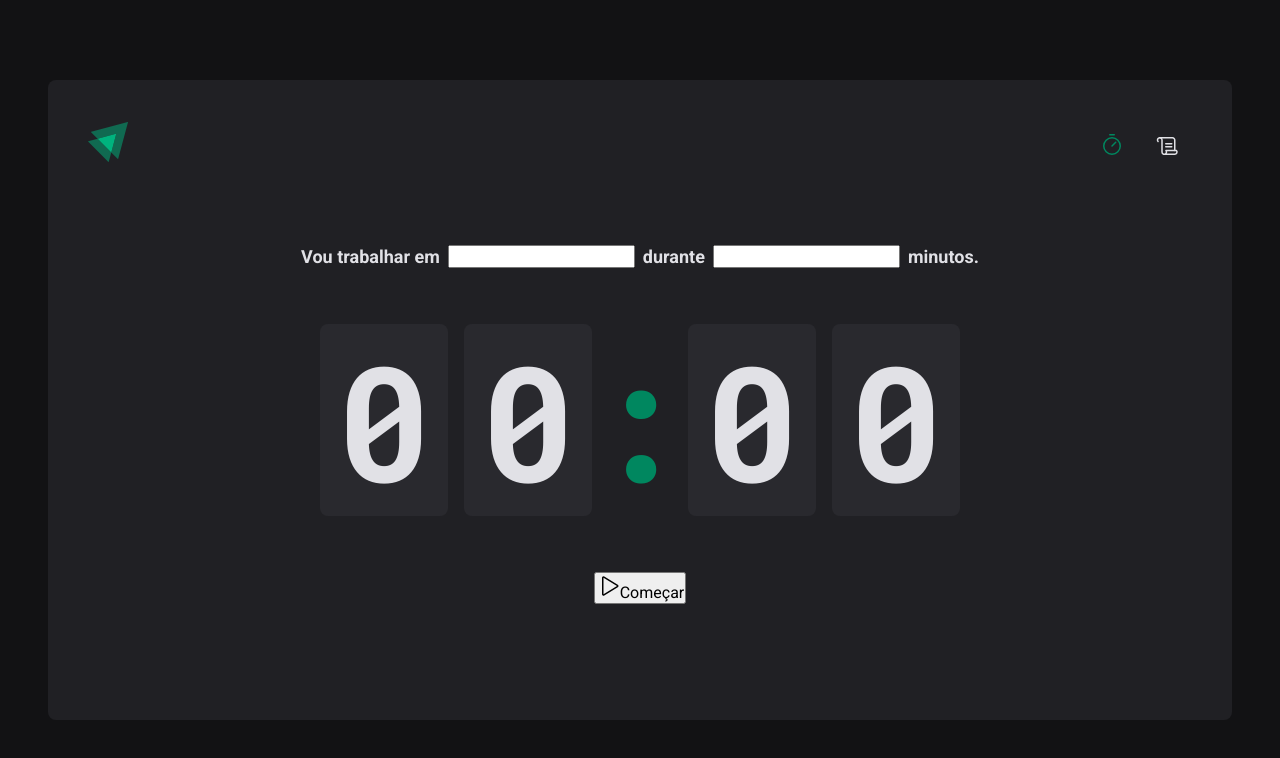
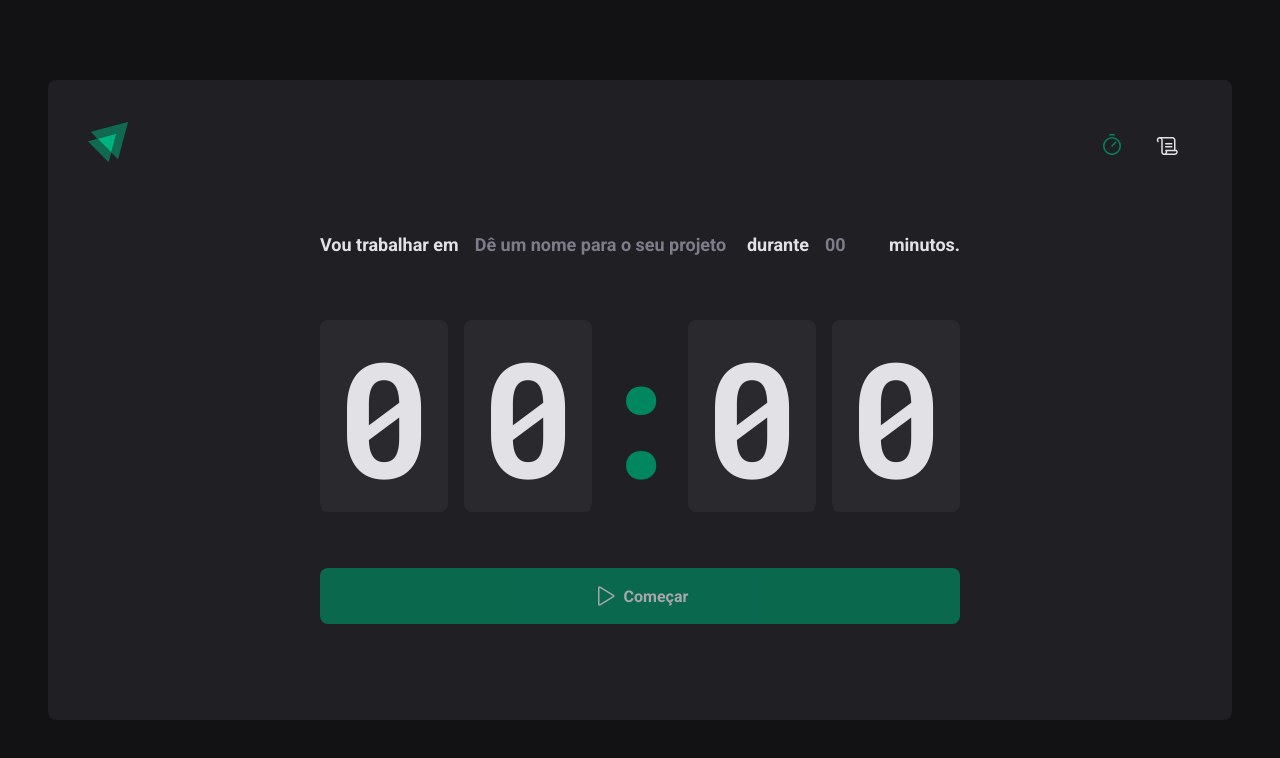
Before and after one commit to juliancioc/timer, a React (Vite) app: page / in a window 1280 px wide. Shown: the top 758 px of the page. Built offline with nearby package versions, Linux system fonts and the light colour scheme.

Commit message:
feat: timer component

```diff
--- a/src/pages/Home/index.tsx
+++ b/src/pages/Home/index.tsx
@@ -5,6 +5,9 @@
   FormContainer,
   CountdownContainer,
   Separator,
+  TaskInput,
+  MinutesAmountInput,
+  StartCountdownButton,
 } from "./styles";
 
 export function Home() {
@@ -13,10 +16,14 @@
       <form>
         <FormContainer>
           <label htmlFor="task">Vou trabalhar em</label>
-          <input type="text" id="task" />
+          <TaskInput
+            type="text"
+            id="task"
+            placeholder="Dê um nome para o seu projeto"
+          />
 
           <label htmlFor="minutesAmount">durante</label>
-          <input type="text" id="minutesAmount" />
+          <MinutesAmountInput placeholder="00" type="text" id="minutesAmount" />
 
           <span>minutos.</span>
         </FormContainer>
@@ -29,10 +36,10 @@
           <span>0</span>
         </CountdownContainer>
 
-        <button type="submit">
+        <StartCountdownButton disabled type="submit">
           <Play size={24} />
           Começar
-        </button>
+        </StartCountdownButton>
       </form>
     </HomeContainer>
   );
--- a/src/pages/Home/styles.ts
+++ b/src/pages/Home/styles.ts
@@ -51,3 +51,55 @@
   display: flex;
   justify-content: center;
 `;
+
+const BaseInput = styled.input`
+  background: transparent;
+  height: 2.5rem;
+  border: 0;
+  border-bottom: ${({ theme }) => theme["gray-500"]};
+  font-weight: bold;
+  font-size: 1.125rem;
+  padding: 0 0.5rem;
+  color: ${({ theme }) => theme["gray-500"]};
+
+  &:focus {
+    box-shadow: none;
+    border-color: ${({ theme }) => theme["green-500"]};
+  }
+
+  &::placeholder {
+    color: ${({ theme }) => theme["gray-500"]};
+  }
+`;
+
+export const TaskInput = styled(BaseInput)`
+  flex: 1;
+`;
+
+export const MinutesAmountInput = styled(BaseInput)`
+  width: 4rem;
+`;
+
+export const StartCountdownButton = styled.button`
+  width: 100%;
+  border: 0;
+  padding: 1rem;
+  border-radius: 8px;
+  display: flex;
+  align-items: center;
+  justify-content: center;
+  gap: 0.5rem;
+  font-weight: bold;
+  cursor: pointer;
+  background: ${({ theme }) => theme["green-500"]};
+  color: ${({ theme }) => theme["gray-100"]};
+
+  &:disabled {
+    opacity: 0.7;
+    cursor: not-allowed;
+  }
+
+  &:not(:disabled):hover {
+    background: ${({ theme }) => theme["green-700"]};
+  }
+`;
```
